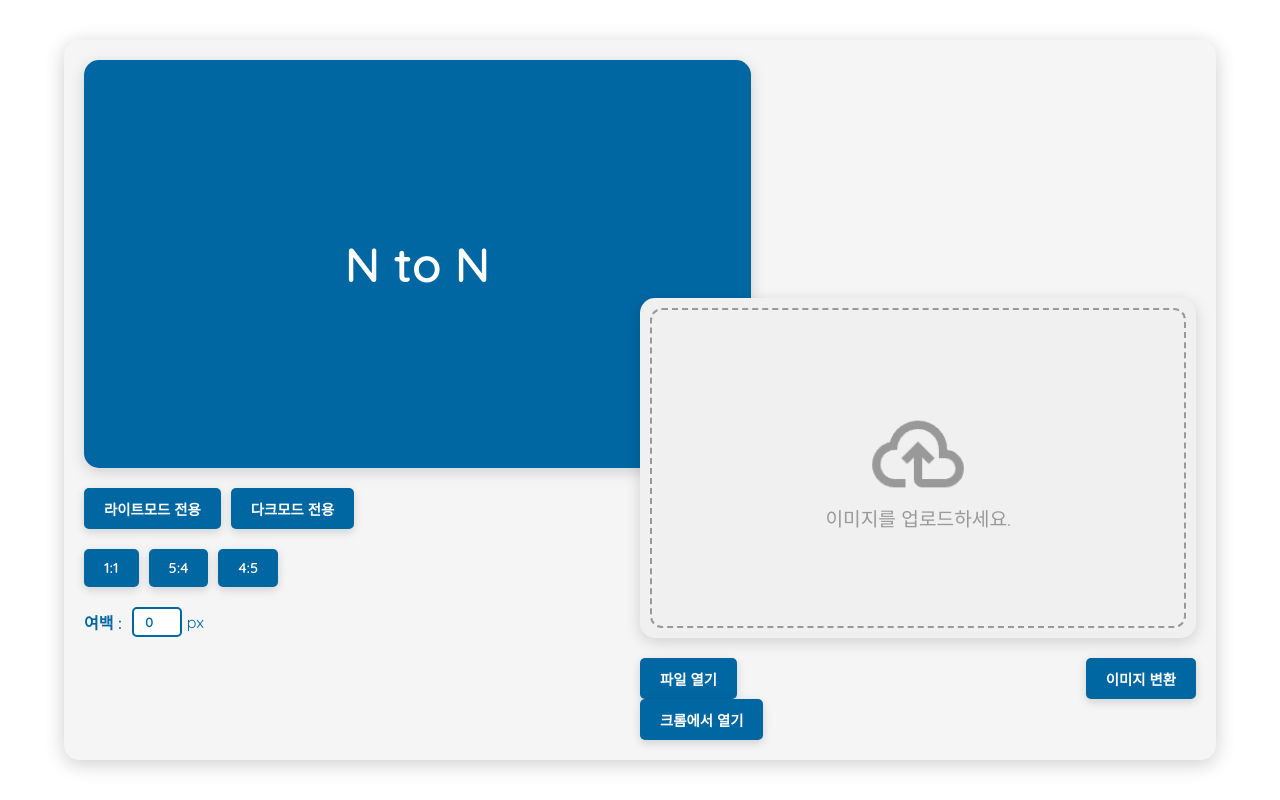
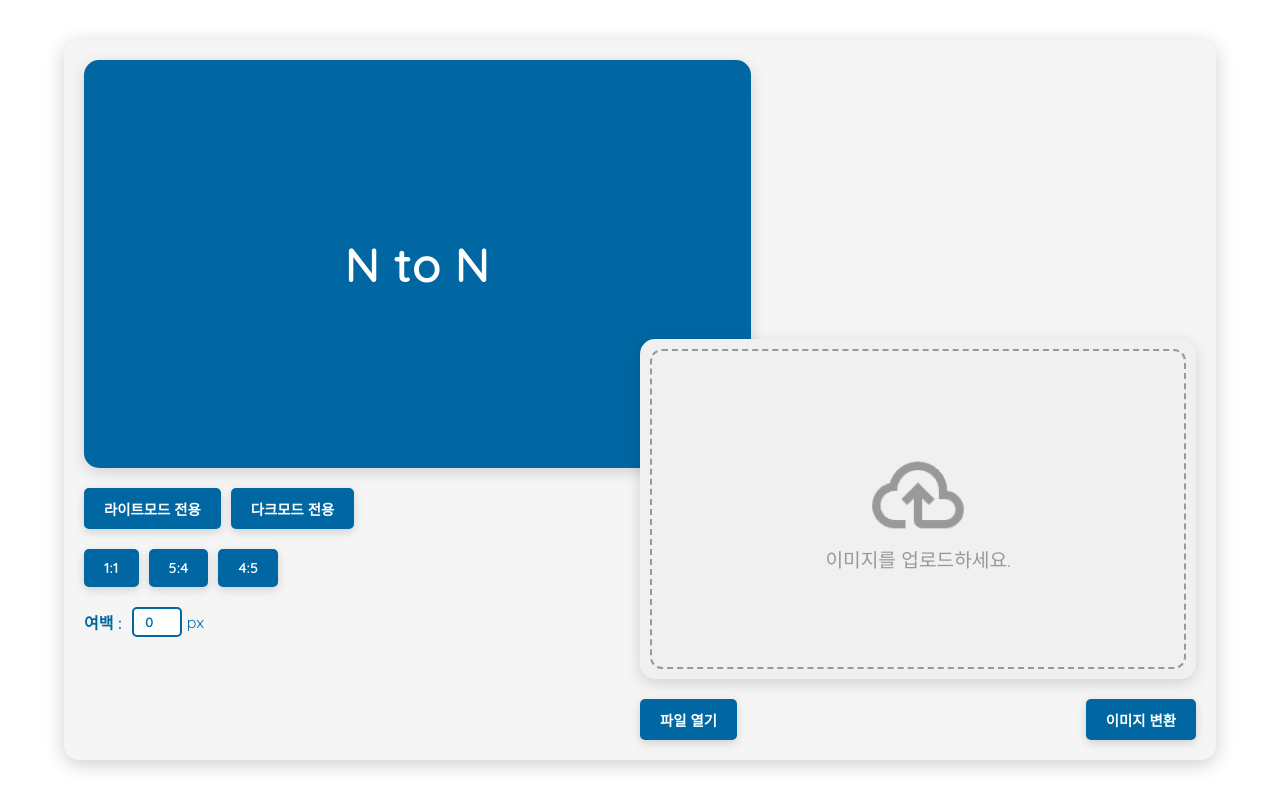
Before and after one commit to Four-Star/For_instagram, a Flask app: page / in a window 1280 px wide. Run offline with Flask 3, Linux system fonts and the light colour scheme.

Commit message:
modification

```diff
--- a/templates/index.html
+++ b/templates/index.html
@@ -96,10 +96,10 @@
                 <button class="action-button" onclick="convertImages()">이미지 변환</button>
             </div>
 
-            <!-- 크롬에서 열기 버튼 -->
-            <div class="button-container">
-                <button class="action-button" onclick="redirectToChrome()">크롬에서 열기</button>
-            </div>
+{#            <!-- 크롬에서 열기 버튼 -->#}
+{#            <div class="button-container">#}
+{#                <button class="action-button" onclick="redirectToChrome()">크롬에서 열기</button>#}
+{#            </div>#}
 
             <a id="download-link" style="display: none;" download="converted_images.zip">변환된 이미지 다운로드</a>
         </div>
```
